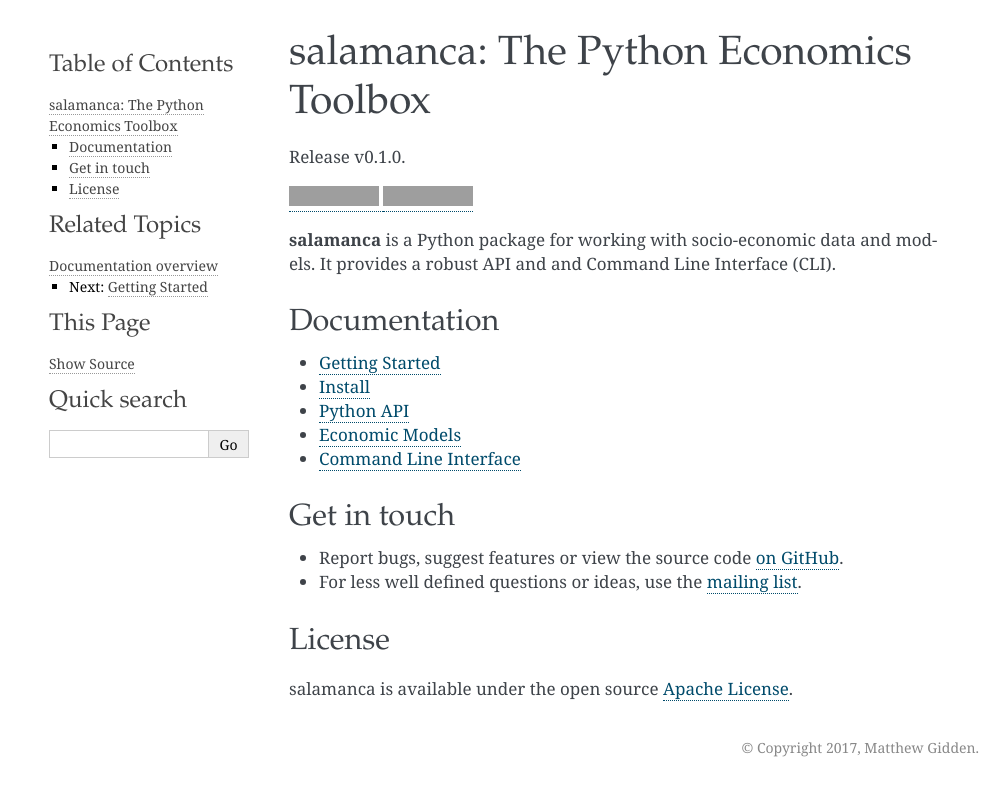
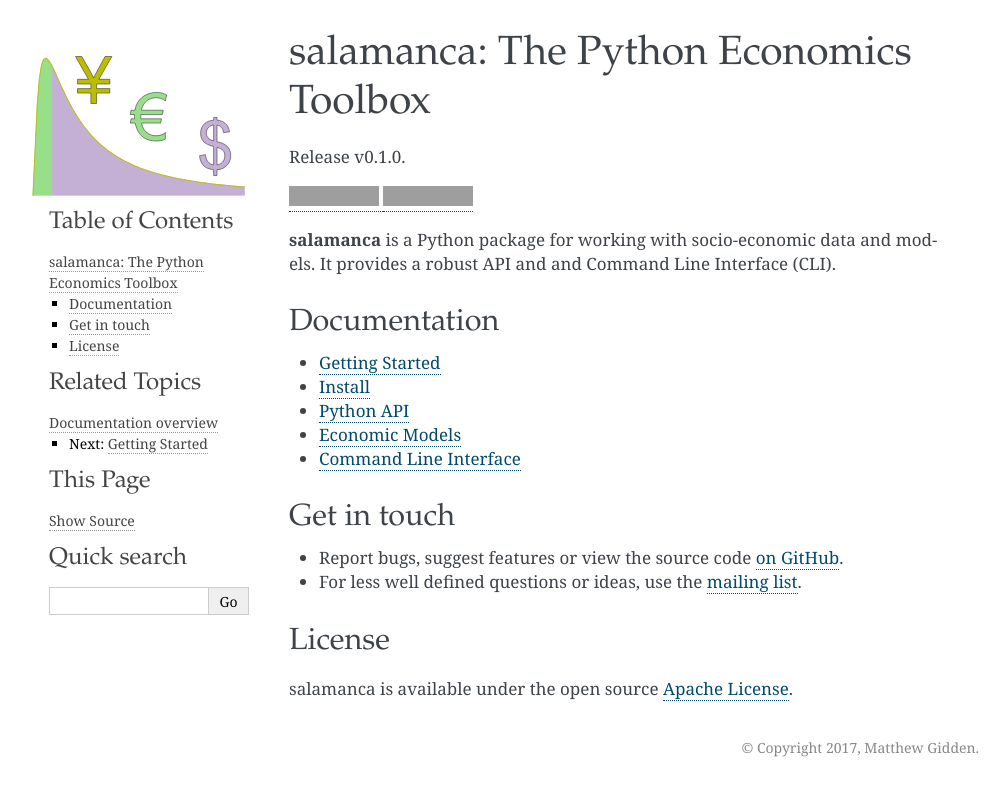
Before and after one commit to gidden/salamanca, a Sphinx documentation site: the page built from doc/index.rst, in a window 1280 px wide. Shown: the top 796 px of the page, without its empty margins (131-1136 px from the left). Built offline with Sphinx 7.4.7, drawn with Linux system fonts in a browser that asks for light colours; grey boxes are pictures that could not be loaded.

Commit message:
update logo

```diff
--- a/doc/conf.py
+++ b/doc/conf.py
@@ -145,7 +145,7 @@ html_theme = 'kr'
 
 # The name of an image file (relative to this directory) to place at the top
 # of the sidebar.
-html_logo = 'logo/salamanca_logo.pdf'
+html_logo = '_static/salamanca_logo.svg'
 
 # The name of an image file (within the static path) to use as favicon of the
 # docs.  This file should be a Windows icon file (.ico) being 16x16 or 32x32
```
Also changed, not shown: doc/_static/salamanca_logo.svg (added).
